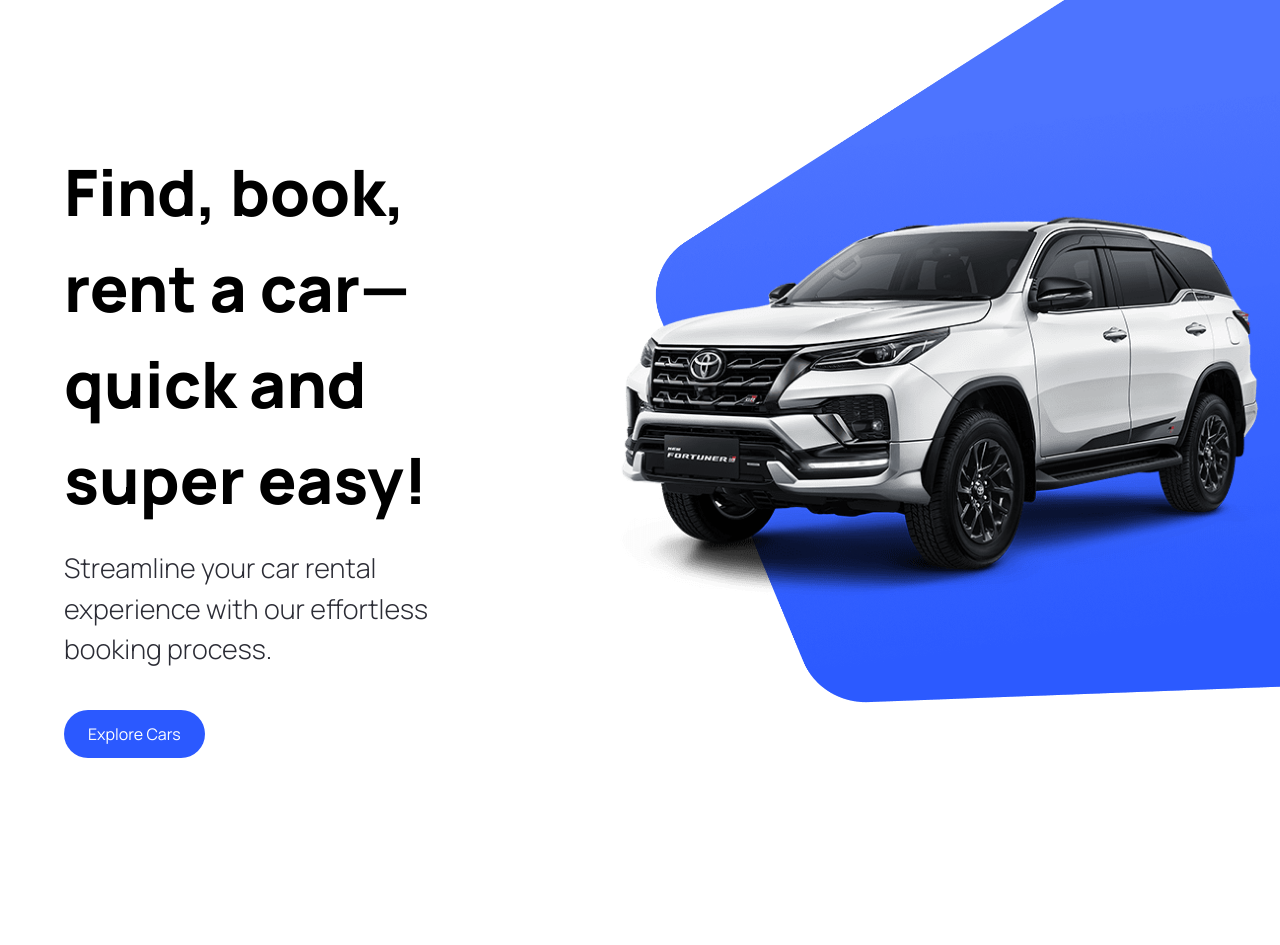
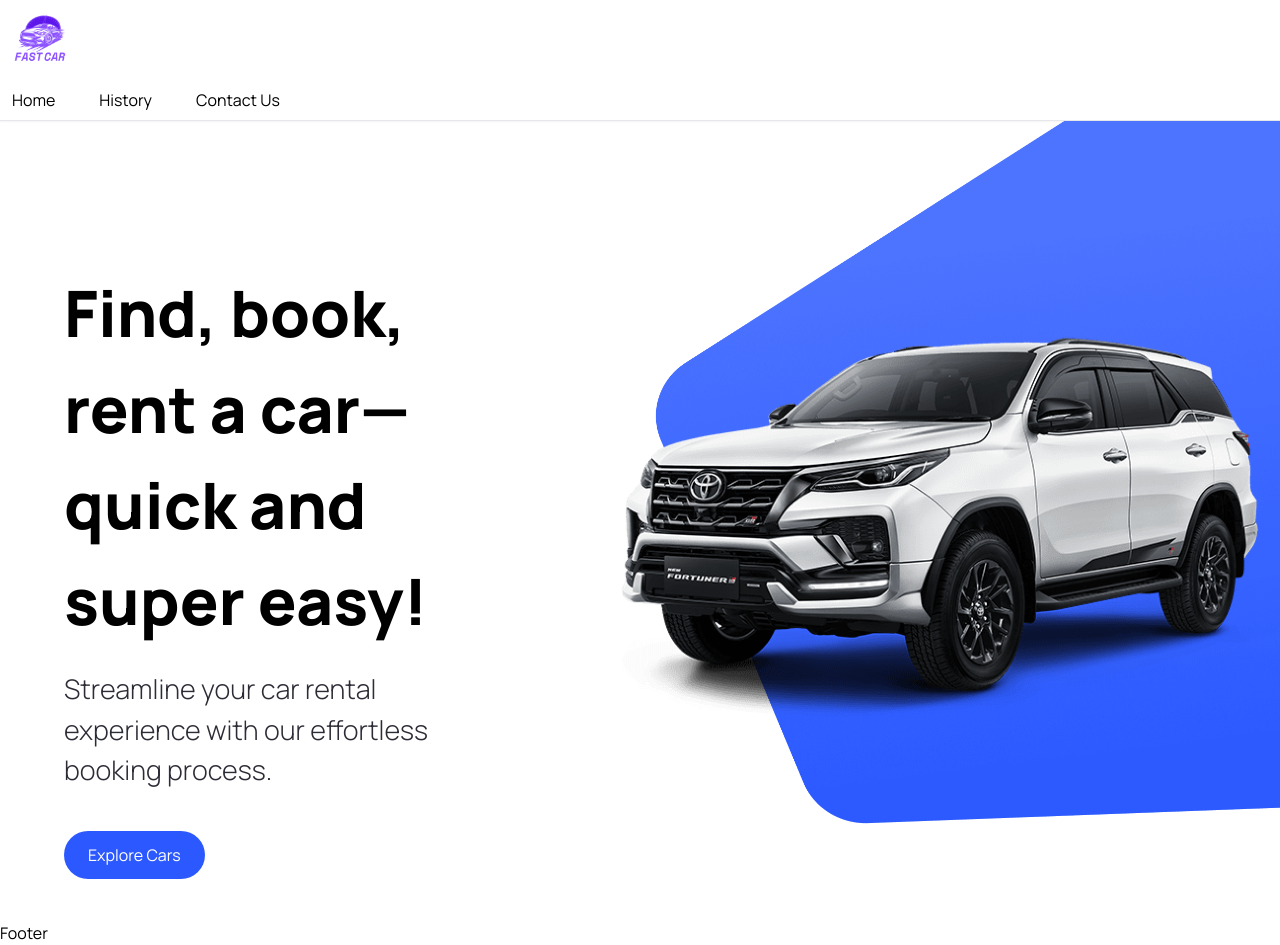
Before and after one commit to zahraaMeky/car-rental-, a Next.js app: page / in a window 1280 px wide. Before the commit the page ends 800 px from the top, so only its background shows below. Built offline with nearby package versions, Linux system fonts and the light colour scheme.

Commit message:
Create Navbar & Footer Component and Import them in layout

```diff
--- a/app/layout.tsx
+++ b/app/layout.tsx
@@ -2,13 +2,14 @@ import type { Metadata } from "next";
 import { Inter } from "next/font/google";
 import "./globals.css";
 import { ClerkProvider,SignedIn, SignedOut} from '@clerk/nextjs'
+import { Footer, Navbar } from "@/components";
 
 
 const inter = Inter({ subsets: ["latin"] });
 
 export const metadata: Metadata = {
-  title: "Create Next App",
-  description: "Generated by create next app",
+  title: "Next Car <Rent></Rent> App",
+  description: "Discover world's best car showcase application",
 };
 
 export default function RootLayout({
@@ -20,7 +21,9 @@ export default function RootLayout({
     <ClerkProvider>
       <html lang="en">
         <body className={inter.className}>
-          {children}
+          <Navbar/>
+            {children}
+          <Footer/>
         </body>
       </html>
     </ClerkProvider>
--- /dev/null
+++ b/components/Footer/Footer.tsx
@@ -0,0 +1,9 @@
+const Footer = () => {
+  return (
+    <div>
+      Footer
+    </div>
+  )
+}
+
+export default Footer
--- /dev/null
+++ b/components/Navbar/Navbar.tsx
@@ -0,0 +1,9 @@
+const Navbar = () => {
+  return (
+    <div>
+      navbar
+    </div>
+  )
+}
+
+export default Navbar
```
Also changed, not shown: components/index.ts (+6 -1 lines).
